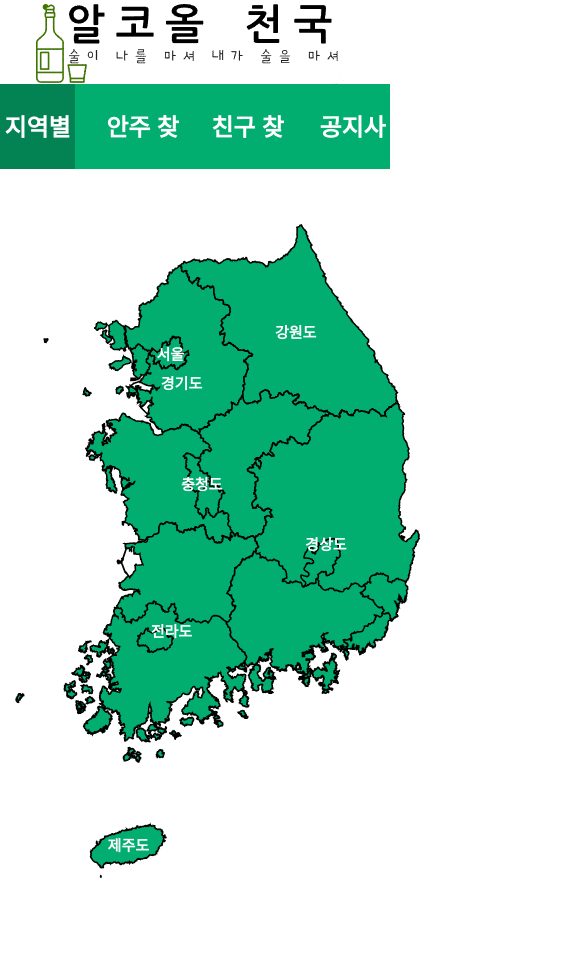
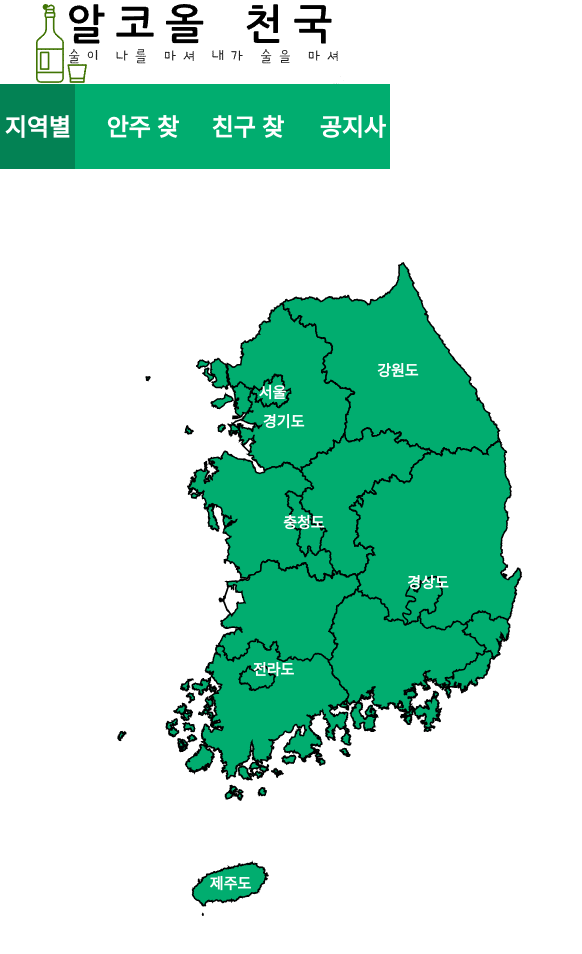
Before and after one commit to yknlwca/AlcoholHeaven, a Vue app in the folder alcohol-project/: page /alcohol in a window 390 px wide. Shown: the top 954 px of the page, 582 px wide, since content can reach past the window. Before the commit the page ends 929 px from the top, so only its background shows below. Built offline with nearby package versions, Linux system fonts and the light colour scheme.

Commit message:
술이제 끝 안주찾기 하자

```diff
--- a/alcohol-project/src/components/alcohol/ALcoholSearch.vue
+++ b/alcohol-project/src/components/alcohol/ALcoholSearch.vue
@@ -12,10 +12,8 @@
       <div class="col-6">
         <input type="text" class="form-control" v-model="searchInfo.word" />
       </div>
-      <div class="col-1">
-        <button class="btn btn-outline-warning" @click="searchAlcoholList">
-          검색
-        </button>
+      <div class="col-2">
+        <button class="btn btn-success" @click="searchAlcoholList">검색</button>
       </div>
     </div>
   </div>
--- a/alcohol-project/src/views/AlcoholView.vue
+++ b/alcohol-project/src/views/AlcoholView.vue
@@ -1,16 +1,20 @@
 <template>
   <div class="container">
     <div class="alcohol">
-      <div id="map"></div>
+      <div id="map" class="text-center">
+        <h1>{{ name }}</h1>
+      </div>
       <router-view></router-view>
     </div>
   </div>
 </template>
 <script setup>
 import * as d3 from "d3";
-import { onMounted } from "vue";
+import { ref, onMounted, onUnmounted } from "vue";
 import { useRouter } from "vue-router";
 const router = useRouter();
+const name = ref("");
+name.value = localStorage.getItem("name");
 onMounted(() => {
   drawMap("#map");
 });
@@ -63,6 +67,8 @@ function drawMap(target) {
           // console.log(d)
           // console.log(d.target.__data__.properties.name)
           handleRegionClick(d.target.__data__.properties.name); // 클릭 이벤트 핸들러
+          localStorage.setItem("name", d.target.__data__.properties.name);
+          name.value = localStorage.getItem("name");
           router.push({
             name: "alcohol-list",
             params: { name: d.target.__data__.properties.name },
@@ -113,10 +119,21 @@ function drawMap(target) {
     console.log("Clicked on region:", regionName); // 클릭된 지역 이름 로깅
   }
 }
+onUnmounted(() => {
+  localStorage.removeItem("name");
+});
 </script>
 <style scoped>
 .alcohol {
   display: flex;
-  justify-content: center;
+  justify-content: space-evenly;
+  padding-top: 30px;
+}
+
+@media (max-width: 1200px) {
+  .alcohol {
+    display: flex;
+    flex-direction: column;
+  }
 }
 </style>
```
Also changed, not shown: alcohol-project/src/components/alcohol/AlcoholList.vue (+5 -2 lines).
